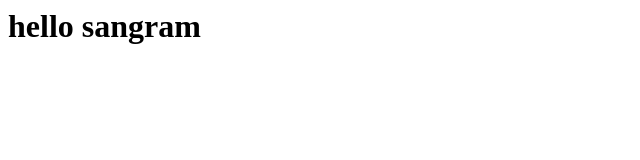
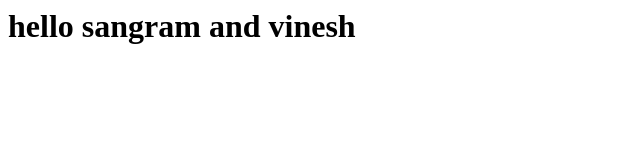
Before and after one commit to Sangramshinde97/centralgit, a plain HTML site: page index.html in a window 1280 px wide. Shown: the whole page, without its empty margins (0-640 px from the left). Drawn offline with Linux system fonts and the light colour scheme.

Commit message:
secount comit

```diff
--- a/index.html
+++ b/index.html
@@ -1 +1 @@
-<h1> hello sangram </h1>
+<h1> hello sangram and vinesh </h1>
```
